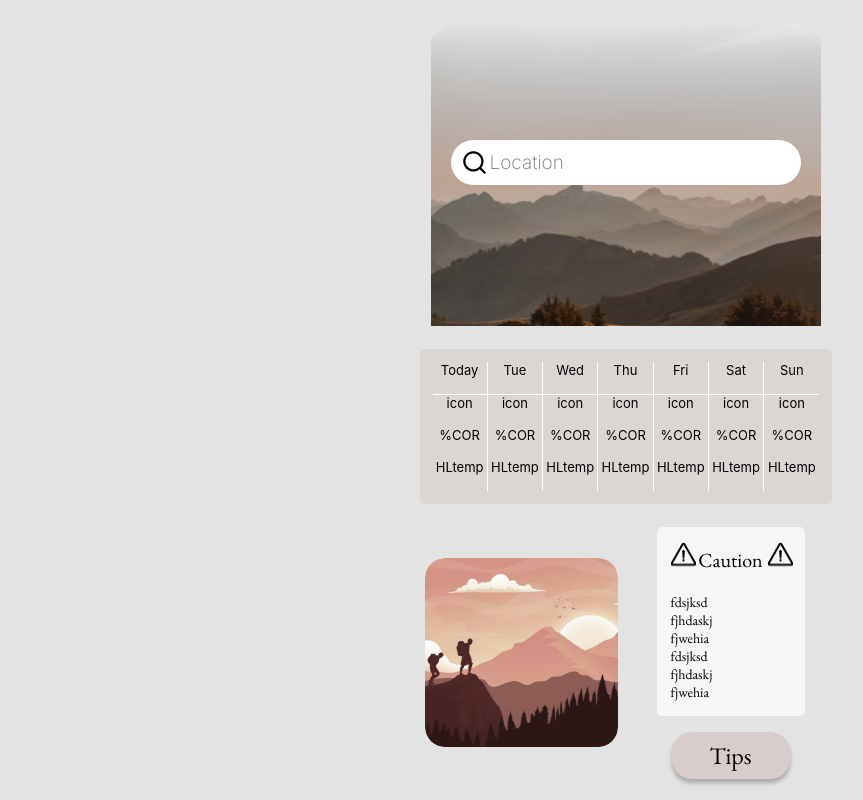
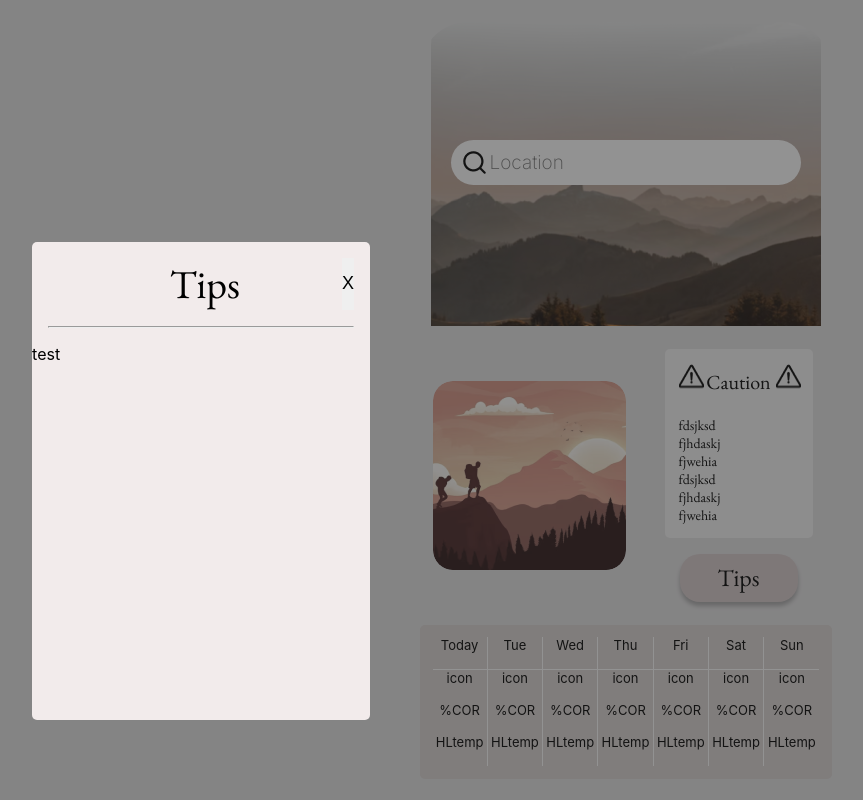
Before and after one commit to darenagos/guigroup-weather-app, a React (Create React App) app in the folder gui-weather-app/: page / in a window 1280 px wide. Both pictures are taken after a click on the button "Tips". Shown: the top 800 px of the page, without its empty margins (14-877 px from the left). Built offline with nearby package versions, Linux system fonts and the light colour scheme; no server answers.

Commit message:
TIPS AND CAUTION Co-authored-by: darenagos <darenagos@users.noreply.github.com>

```diff
--- a/gui-weather-app/src/App.css
+++ b/gui-weather-app/src/App.css
@@ -275,6 +275,7 @@
 /* tips and caution grid and css*/
 
 .grid-container-imgTipsCaution {
+  margin-left: 1rem;
   display: grid;
   grid-template-columns: 1fr 1fr;
   padding-top: 1.44rem;
@@ -382,11 +383,56 @@
   font-weight: 400;
   line-height: normal;
 }
-.tip-button:hover{
-  background-color: #D8CCCC;
+button:hover{
+  color: #F6F6F6;
+  background: #9b9191;
 }
 
+.translucent-bg{
+  position: fixed;
+  background: rgba(39, 39, 39, 0.50);
+  z-index: 9998;
+  top: 0;
+  left: 0;
+  width: 100%;
+  height: 100%;
+}
+.popup-inner {
+  position: fixed;
+  z-index: 9999;
+  top: 15.1rem;
+  left: 2.88rem;
+  width: 21.125rem;
+  height: 29.875rem;
+  flex-shrink: 0;
+  border-radius: 0.3125rem;
+  background: #F2EBEB;
+}
 
+.popup-heading {
+  padding: 1rem;
+  display: flex;
+  justify-content:space-between;
+  color: #000;
+  text-align: center;
+  font-family: "EB Garamond";
+  font-size: 2.5rem;
+  font-style: normal;
+  font-weight: 400;
+  line-height: normal;
+}
+
+.tips-heading {
+  margin-left: 7.6rem;
+}
+
+.close-btn {
+  font-size: large;
+}
+
+hr {
+  margin: 0 1rem 0 1rem;
+}
 /* google map */
 
 .map-position {
--- a/gui-weather-app/src/App.js
+++ b/gui-weather-app/src/App.js
@@ -11,7 +11,8 @@ import wind from "./assets/wind.png";
 import drop from "./assets/drop.png";
 import settings from "./assets/settings.png";
 
-import Caution from "./Components/Caution/Caution";
+import Caution from "./Components/CautionTipsSection/CautionTipsSection";
+import Popup from "./Components/Popup-open";
 
 // import Tips from "./Components/tips";
 
@@ -92,7 +93,8 @@ function App() {
       </div>
 
       {/* image caution and tips  */}
-      <Caution />
+
+      {/* <Caution /> */}
       {/* <div className="grid-container-imgTipsCaution">
         <div className="tip-image grid-row-span-2"></div>
         <div className="caution">
--- a/gui-weather-app/src/Components/Caution/Caution.js
+++ b/gui-weather-app/src/Components/CautionTipsSection/CautionTipsSection.js
@@ -1,9 +1,21 @@
-import React from "react";
+import React, { useState } from "react";
 import "../../App.css";
+import Popup from "../Popup-open";
 
 function Caution() {
+  // const[popup, setPop] =useState(false);
+  // const handleClick=()=>{
+  //   setPop(!popup);
+  // }
+  const [buttonPopup, setButtonPopup] = useState(false);
   return (
     <div>
+      {/* {popup ?
+      <div className="Popup">
+      HEY
+    </div>
+      :""} */}
+
       <div className="grid-container-imgTipsCaution">
         <div className="tip-image grid-row-span-2"></div>
         <div className="caution">
@@ -24,11 +36,14 @@ function Caution() {
           </div>
         </div>
         <div>
-          <button type="button" className="tip-button">
+          <button type="button" className="tip-button" onClick={() => setButtonPopup(true)}>
             Tips
           </button>
         </div>
       </div>
+      <Popup trigger={buttonPopup} setTrigger={setButtonPopup}>
+        <p>test</p>
+      </Popup>
     </div>
   );
 }
--- /dev/null
+++ b/gui-weather-app/src/Components/Popup-open.js
@@ -0,0 +1,20 @@
+import React from 'react';
+import "./../App.css";
+
+function Popup(props) {
+  return (props.trigger) ? (
+    <div className="popup" >
+      <div className='translucent-bg'></div>
+        <div className='popup-inner'>
+          <div className='popup-heading'>
+            <div className='tips-heading'>Tips</div>
+            <button className='close-btn' onClick={() => props.setTrigger(false)}>X</button>
+        </div>
+        <hr></hr>
+          { props.children}
+        </div>
+    </div>
+  ) : "";
+}
+
+export default Popup;
--- a/gui-weather-app/src/Weather.js
+++ b/gui-weather-app/src/Weather.js
@@ -4,6 +4,8 @@ import sunrise from "./assets/sunrise.png";
 import sunset from "./assets/sunset.png";
 import wind from "./assets/wind.png";
 import drop from "./assets/drop.png";
+
+import Caution from "./Components/CautionTipsSection/CautionTipsSection";
 
 
 const Weather = () => {
@@ -32,7 +34,14 @@ const Weather = () => {
     e.preventDefault();
     fetchData();
   };
+
+  const formatCityName = (cityName) => {
+    // Replace spaces with plus sign
+    return cityName.replace(/\s+/g, "+");
+  };
+
   return (
+  <>
     <div className="main-photo">
       <div className="grid-container-todaysWeather">
       {/* search bar section */}
@@ -93,7 +102,8 @@ const Weather = () => {
       )}
       </div>
     </div>
-
+    <Caution />
+  </>
   );
 };
 export default Weather;
```
Also changed, not shown: 1 other file (tests, documents, lock files or other folders).
